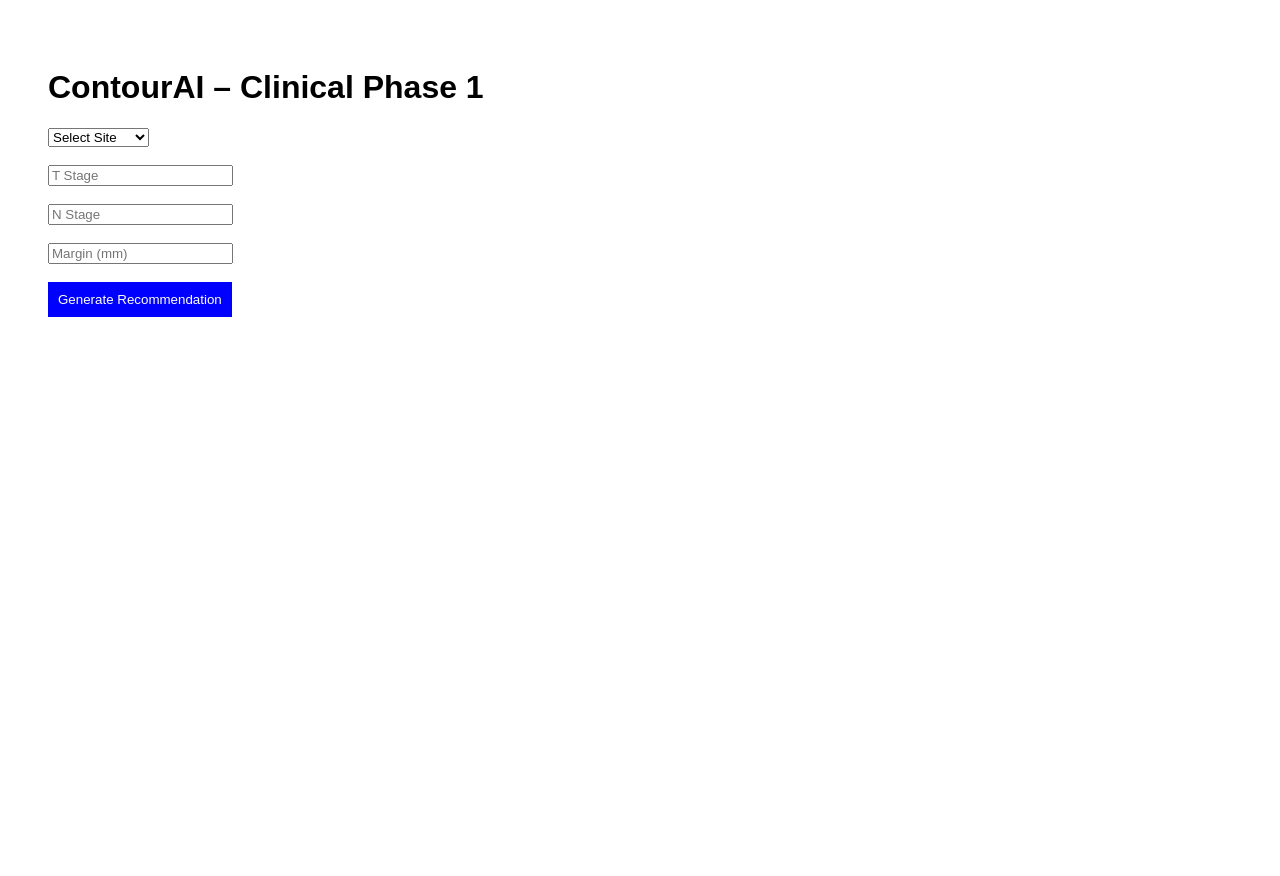
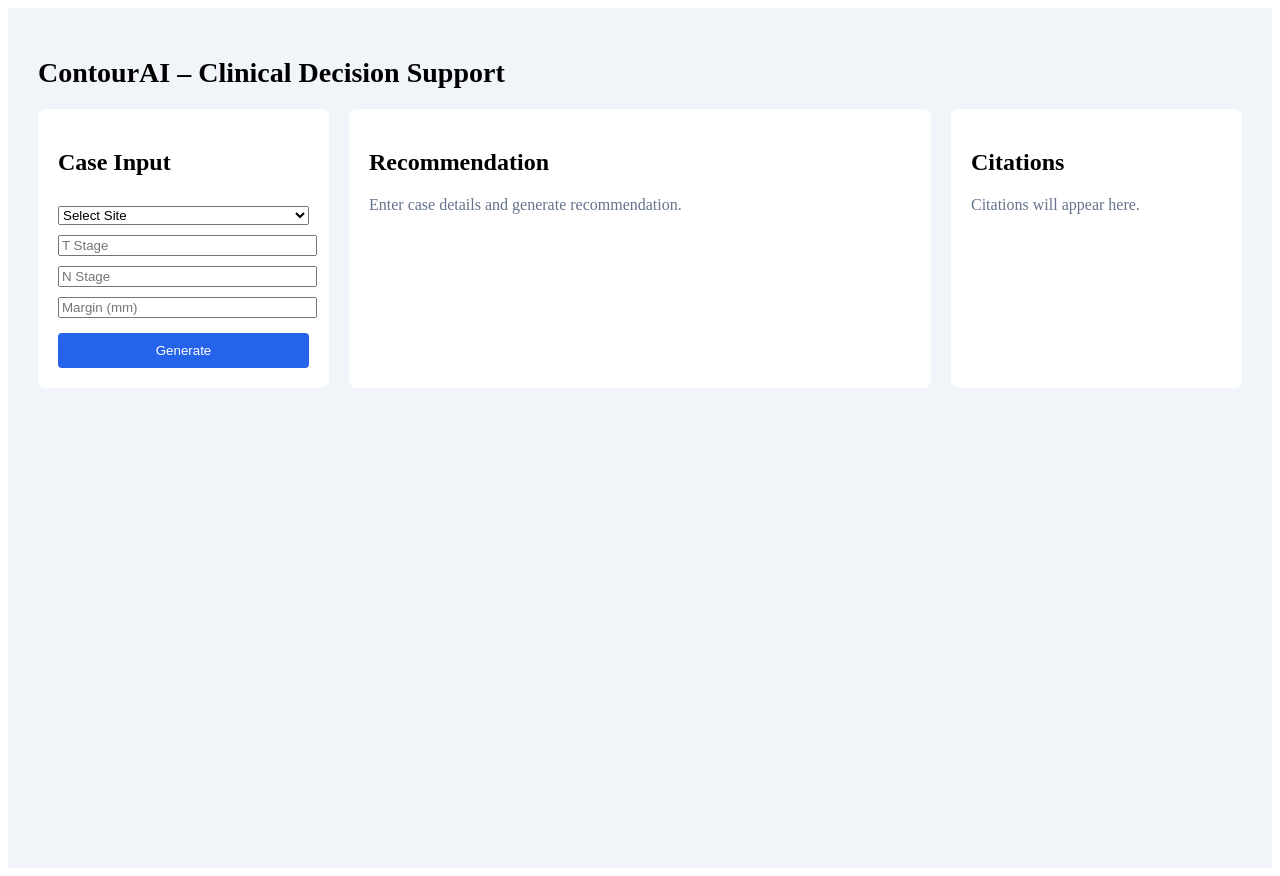
Before and after one commit to Bubblycommandant/Contourai, a Next.js app: page / in a window 1280 px wide. Before the commit the page ends 800 px from the top, so only its background shows below. Built offline with nearby package versions, Linux system fonts and the light colour scheme.

Commit message:
Update page.tsx

```diff
--- a/app/page.tsx
+++ b/app/page.tsx
@@ -17,28 +17,22 @@ export default function Home() {
     setResult(generateRecommendation(form));
   };
 
-  const downloadJSON = () => {
-    if (!result) return;
-    const blob = new Blob([JSON.stringify(result, null, 2)], {
-      type: "application/json",
-    });
-    const url = URL.createObjectURL(blob);
-    const a = document.createElement("a");
-    a.href = url;
-    a.download = "contourai-report.json";
-    a.click();
-  };
+  return (
+    <div style={{ minHeight: "100vh", backgroundColor: "#f1f5f9", padding: 30 }}>
+      <h1 style={{ fontSize: 28, fontWeight: 600, marginBottom: 20 }}>
+        ContourAI – Clinical Decision Support
+      </h1>
 
-  return (
-    <div style={{ padding: 40, fontFamily: "Arial" }}>
-      <h1>ContourAI – Clinical Phase 1</h1>
+      <div style={{ display: "grid", gridTemplateColumns: "1fr 2fr 1fr", gap: 20 }}>
 
-      <div style={{ marginTop: 20 }}>
+        {/* LEFT PANEL */}
+        <div style={{ background: "white", padding: 20, borderRadius: 8 }}>
+          <h2>Case Input</h2>
+
           <select
             value={form.site}
-          onChange={(e) =>
-            setForm({ ...form, site: e.target.value })
-          }
+            onChange={(e) => setForm({ ...form, site: e.target.value })}
+            style={{ width: "100%", marginTop: 10 }}
           >
             <option value="">Select Site</option>
             <option>Head & Neck</option>
@@ -46,84 +40,83 @@ export default function Home() {
             <option>Prostate</option>
           </select>
 
-        <br /><br />
-
           <input
             placeholder="T Stage"
             value={form.tStage}
-          onChange={(e) =>
-            setForm({ ...form, tStage: e.target.value })
-          }
+            onChange={(e) => setForm({ ...form, tStage: e.target.value })}
+            style={{ width: "100%", marginTop: 10 }}
           />
-
-        <br /><br />
 
           <input
             placeholder="N Stage"
             value={form.nStage}
-          onChange={(e) =>
-            setForm({ ...form, nStage: e.target.value })
-          }
+            onChange={(e) => setForm({ ...form, nStage: e.target.value })}
+            style={{ width: "100%", marginTop: 10 }}
           />
-
-        <br /><br />
 
           <input
             placeholder="Margin (mm)"
             type="number"
             value={form.marginMm}
-          onChange={(e) =>
-            setForm({ ...form, marginMm: e.target.value })
-          }
+            onChange={(e) => setForm({ ...form, marginMm: e.target.value })}
+            style={{ width: "100%", marginTop: 10 }}
           />
-
-        <br /><br />
 
           <button
             onClick={handleGenerate}
             style={{
+              marginTop: 15,
               padding: 10,
-            backgroundColor: "blue",
+              width: "100%",
+              backgroundColor: "#2563eb",
               color: "white",
               border: "none",
+              borderRadius: 4,
             }}
           >
-          Generate Recommendation
+            Generate
           </button>
         </div>
 
-      {result && (
-        <div style={{ marginTop: 30 }}>
+        {/* CENTER PANEL */}
+        <div style={{ background: "white", padding: 20, borderRadius: 8 }}>
           <h2>Recommendation</h2>
+
+          {result ? (
+            <>
               <p><strong>Summary:</strong> {result.summary}</p>
               <p><strong>GTV:</strong> {result.gtv}</p>
               <p><strong>CTV:</strong> {result.ctv}</p>
               <p><strong>Elective:</strong> {result.elective}</p>
               <p><strong>PTV:</strong> {result.ptv}</p>
+            </>
+          ) : (
+            <p style={{ color: "#64748b" }}>
+              Enter case details and generate recommendation.
+            </p>
+          )}
+        </div>
 
-          <h3>Citations:</h3>
+        {/* RIGHT PANEL */}
+        <div style={{ background: "white", padding: 20, borderRadius: 8 }}>
+          <h2>Citations</h2>
+
+          {result ? (
             <ul>
               {result.citations.map((c, i) => (
-              <li key={i}>
+                <li key={i} style={{ marginBottom: 8 }}>
                   {c.organization} – {c.title} ({c.year})
                 </li>
               ))}
             </ul>
+          ) : (
+            <p style={{ color: "#64748b" }}>
+              Citations will appear here.
+            </p>
+          )}
+        </div>
 
-          <button
-            onClick={downloadJSON}
-            style={{
-              marginTop: 15,
-              padding: 8,
-              backgroundColor: "green",
-              color: "white",
-              border: "none",
-            }}
-          >
-            Download JSON
-          </button>
       </div>
-      )}
     </div>
   );
 }
```
Lines whose indentation alone changed are shown as unchanged.
